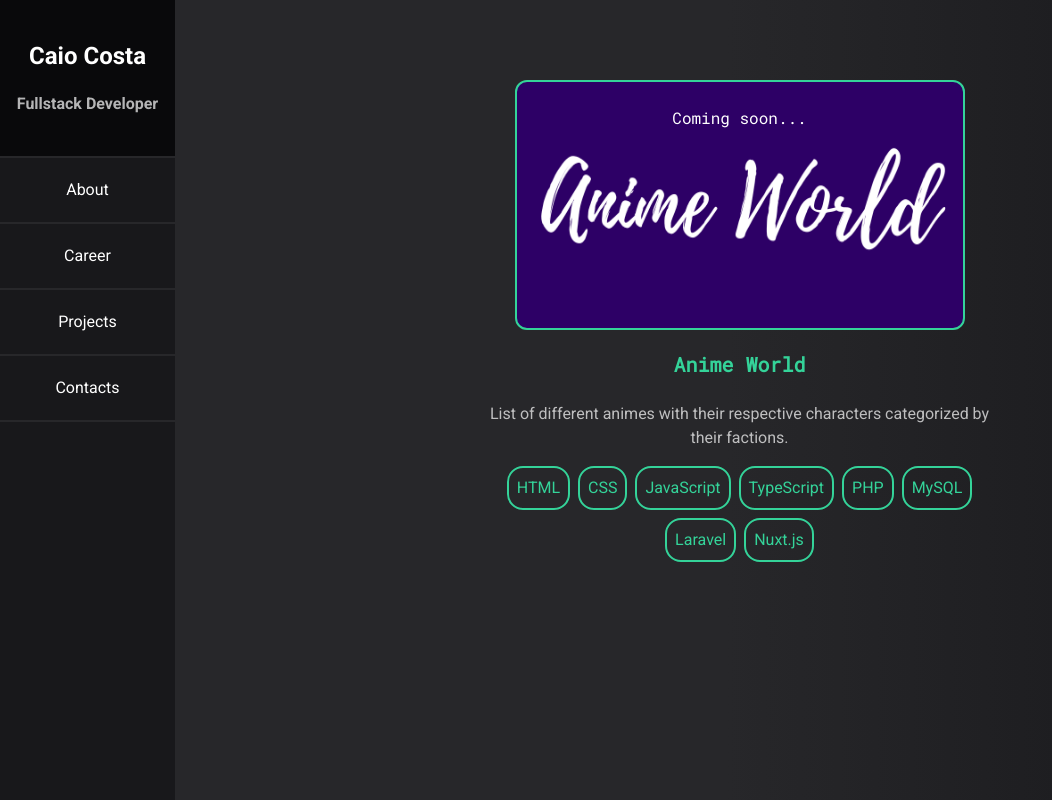
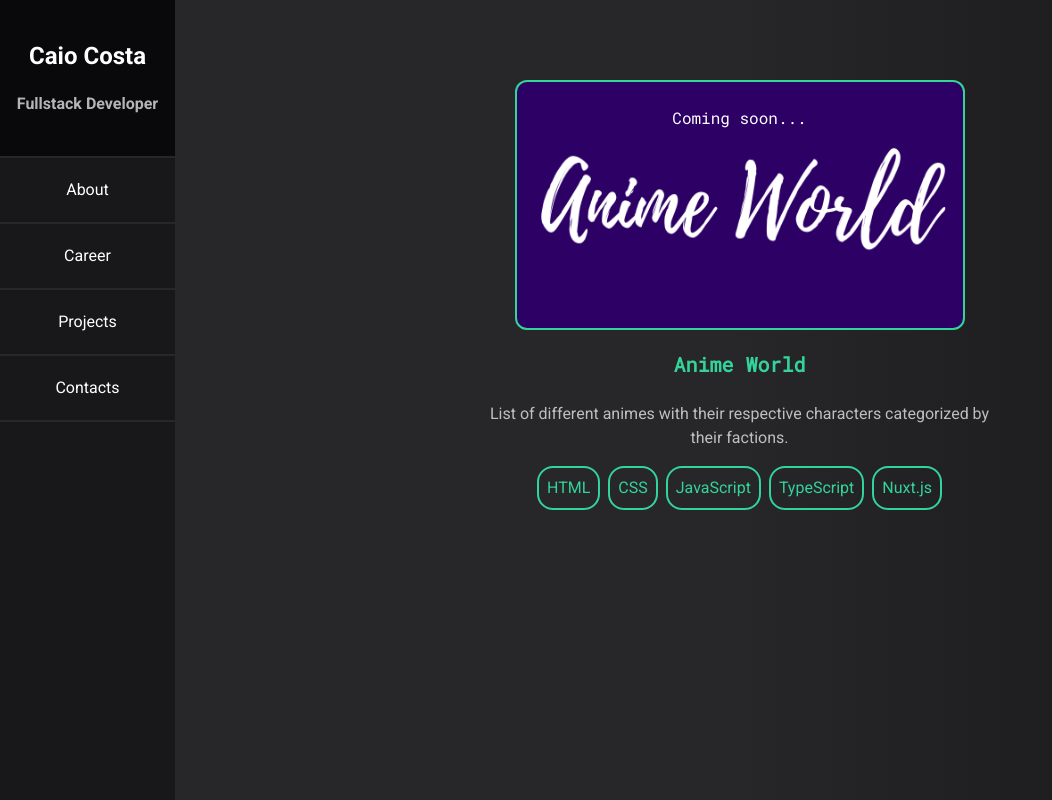
Before and after one commit to abysswalkerCaio/caio-portfolio, a Nuxt app in the folder frontend/: page /projects in a window 1280 px wide. Shown: the whole page, without its empty margins (0-1052 px from the left). Built offline with nearby package versions, Linux system fonts and the light colour scheme.

Commit message:
Change projects section details

```diff
--- a/frontend/pages/projects.vue
+++ b/frontend/pages/projects.vue
@@ -23,7 +23,9 @@
             List of different animes with their respective characters
             categorized by their factions.
           </p>
-          <div class="flex flex-wrap justify-center gap-2 mt-4 text-emerald-400">
+          <div
+            class="flex flex-wrap justify-center gap-2 mt-4 text-emerald-400"
+          >
             <p
               class="border-solid border-2 border-emerald-400 w-fit p-2 rounded-2xl"
             >
@@ -43,21 +45,6 @@
               class="border-solid border-2 border-emerald-400 w-fit p-2 rounded-2xl"
             >
               TypeScript
-            </p>
-            <p
-              class="border-solid border-2 border-emerald-400 w-fit p-2 rounded-2xl"
-            >
-              PHP
-            </p>
-            <p
-              class="border-solid border-2 border-emerald-400 w-fit p-2 rounded-2xl"
-            >
-              MySQL
-            </p>
-            <p
-              class="border-solid border-2 border-emerald-400 w-fit p-2 rounded-2xl"
-            >
-              Laravel
             </p>
             <p
               class="border-solid border-2 border-emerald-400 w-fit p-2 rounded-2xl"
```
